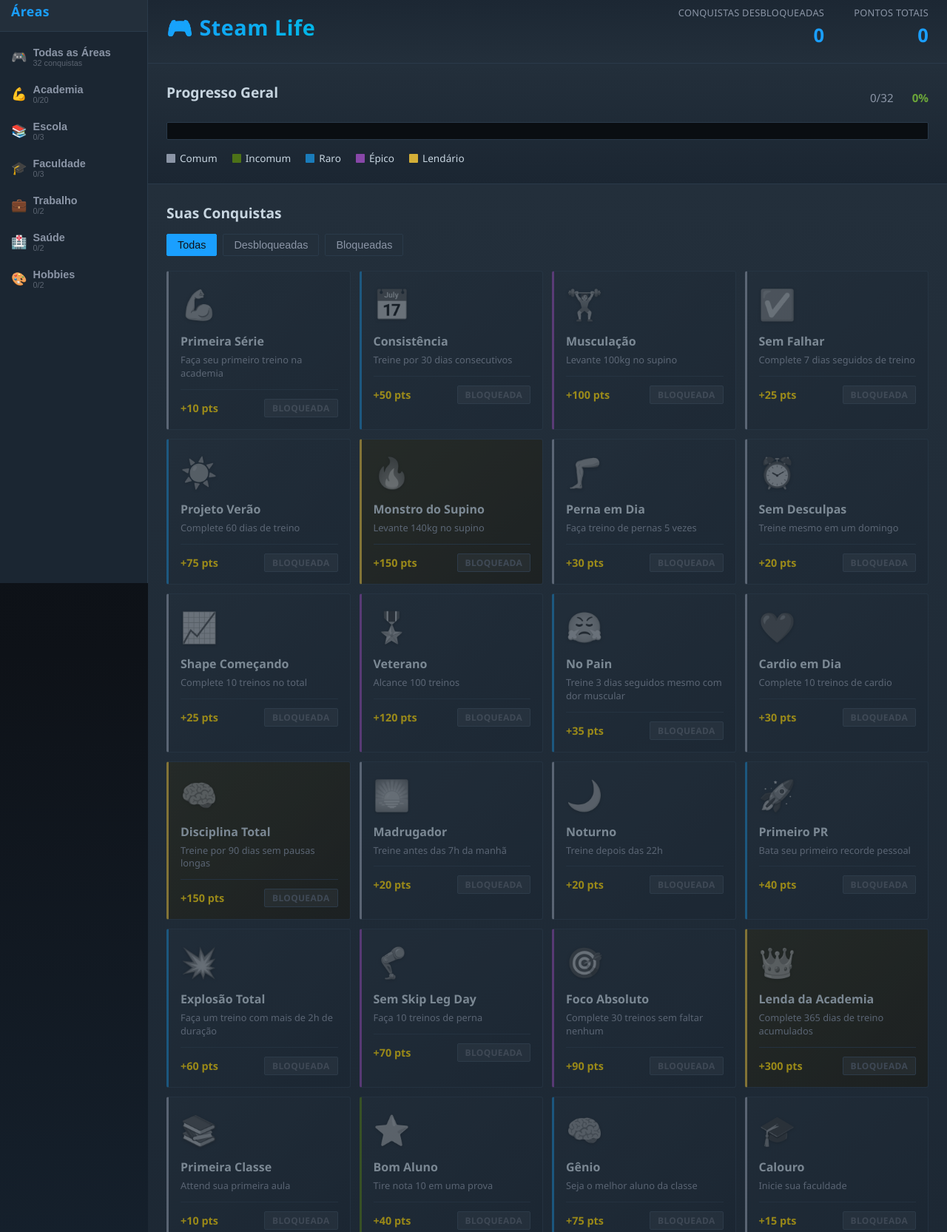
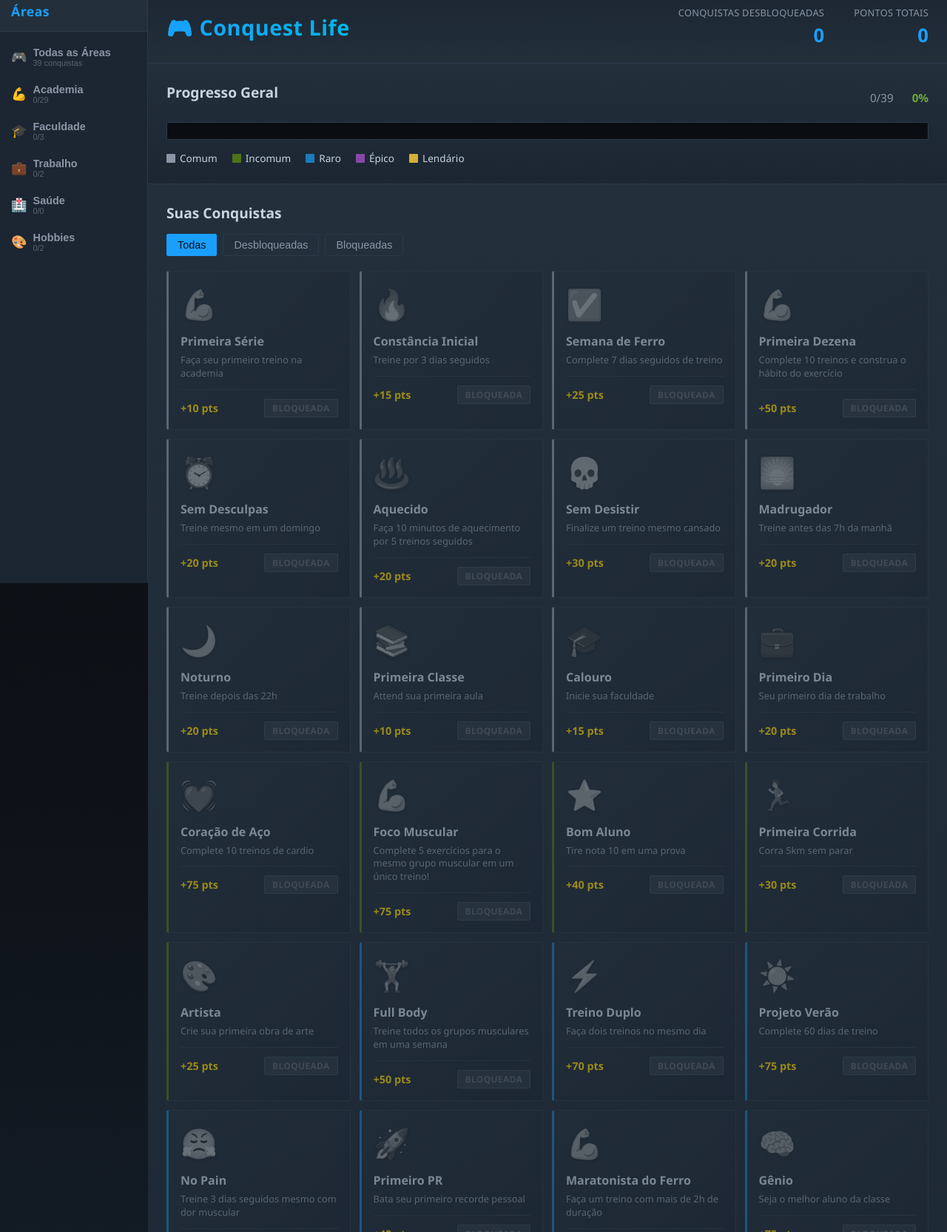
Before and after one commit to andresantosf/SteamLife, a plain HTML site: page index.html in a window 1280 px wide. Shown: the part 12-1677 px from the top of the page at 74% size. Drawn offline with Linux system fonts and the light colour scheme.

Commit message:
Novos achivments

```diff
--- a/data/achievements.json
+++ b/data/achievements.json
@@ -1,7 +1,6 @@
 {
     "achievements": [
         {
-            "id": 1,
             "areaId": 1,
             "name": "Primeira Série",
             "description": "Faça seu primeiro treino na academia",
@@ -11,29 +10,18 @@
             "unlocked": false
         },
         {
-            "id": 2,
+            "id": 20,
             "areaId": 1,
-            "name": "Consistência",
-            "description": "Treine por 30 dias consecutivos",
-            "points": 50,
-            "icon": "📅",
-            "rarity": "raro",
+            "name": "Constância Inicial",
+            "description": "Treine por 3 dias seguidos",
+            "points": 15,
+            "icon": "🔥",
+            "rarity": "comum",
             "unlocked": false
         },
         {
-            "id": 3,
             "areaId": 1,
-            "name": "Musculação",
-            "description": "Levante 100kg no supino",
-            "points": 100,
-            "icon": "🏋️",
-            "rarity": "épico",
-            "unlocked": false
-        },
-        {
-            "id": 4,
-            "areaId": 1,
-            "name": "Sem Falhar",
+            "name": "Semana de Ferro",
             "description": "Complete 7 dias seguidos de treino",
             "points": 25,
             "icon": "✅",
@@ -41,7 +29,184 @@
             "unlocked": false
         },
         {
-            "id": 5,
+            "areaId": 1,
+            "name": "Primeira Dezena",
+            "description": "Complete 10 treinos e construa o hábito do exercício",
+            "points": 50,
+            "icon": "💪",
+            "rarity": "comum",
+            "unlocked": false
+        },
+        {
+            "areaId": 1,
+            "name": "Sem Desculpas",
+            "description": "Treine mesmo em um domingo",
+            "points": 20,
+            "icon": "⏰",
+            "rarity": "comum",
+            "unlocked": false
+        },
+        {
+            "areaId": 1,
+            "name": "Coração de Aço",
+            "description": "Complete 10 treinos de cardio",
+            "points": 75,
+            "icon": "💓",
+            "rarity": "incomum",
+            "unlocked": false
+        },
+        {
+            "id": 21,
+            "areaId": 1,
+            "name": "Aquecido",
+            "description": "Faça 10 minutos de aquecimento por 5 treinos seguidos",
+            "points": 20,
+            "icon": "♨️",
+            "rarity": "comum",
+            "unlocked": false
+        },
+        {
+            "id": 22,
+            "areaId": 1,
+            "name": "Full Body",
+            "description": "Treine todos os grupos musculares em uma semana",
+            "points": 50,
+            "icon": "🏋️",
+            "rarity": "raro",
+            "unlocked": false
+        },
+        {
+            "id": 23,
+            "areaId": 1,
+            "name": "Sem Desistir",
+            "description": "Finalize um treino mesmo cansado",
+            "points": 30,
+            "icon": "💀",
+            "rarity": "comum",
+            "unlocked": false
+        },
+        {
+            "id": 24,
+            "areaId": 1,
+            "name": "Treino Duplo",
+            "description": "Faça dois treinos no mesmo dia",
+            "points": 70,
+            "icon": "⚡",
+            "rarity": "raro",
+            "unlocked": false
+        },
+        {
+            "id": 26,
+            "areaId": 1,
+            "name": "Primeiro Corte",
+            "description": "Chegue a 10% de gordura corporal",
+            "points": 200,
+            "icon": "✂️",
+            "rarity": "lendário",
+            "unlocked": false
+        },
+        {
+            "id": 28,
+            "areaId": 1,
+            "name": "Monstro do Agachamento",
+            "description": "Agache 140kg",
+            "points": 180,
+            "icon": "🦵",
+            "rarity": "épico",
+            "unlocked": false
+        },
+        {
+            "id": 29,
+            "areaId": 1,
+            "name": "Imparável",
+            "description": "Complete 180 dias de treino acumulados",
+            "points": 300,
+            "icon": "👑",
+            "rarity": "lendário",
+            "unlocked": false
+        },
+        {
+            "areaId": 1,
+            "name": "Madrugador",
+            "description": "Treine antes das 7h da manhã",
+            "points": 20,
+            "icon": "🌅",
+            "rarity": "comum",
+            "unlocked": false
+        },
+        {
+            "areaId": 1,
+            "name": "Noturno",
+            "description": "Treine depois das 22h",
+            "points": 20,
+            "icon": "🌙",
+            "rarity": "comum",
+            "unlocked": false
+        },
+        {
+            "areaId": 2,
+            "name": "Primeira Classe",
+            "description": "Attend sua primeira aula",
+            "points": 10,
+            "icon": "📚",
+            "rarity": "comum",
+            "unlocked": false
+        },
+        {
+            "areaId": 3,
+            "name": "Calouro",
+            "description": "Inicie sua faculdade",
+            "points": 15,
+            "icon": "🎓",
+            "rarity": "comum",
+            "unlocked": false
+        },
+        {
+            "areaId": 4,
+            "name": "Primeiro Dia",
+            "description": "Seu primeiro dia de trabalho",
+            "points": 20,
+            "icon": "💼",
+            "rarity": "comum",
+            "unlocked": false
+        },
+        {
+            "areaId": 1,
+            "name": "Foco Muscular",
+            "description": "Complete 5 exercícios para o mesmo grupo muscular em um único treino!",
+            "points": 75,
+            "icon": "💪",
+            "rarity": "incomum",
+            "unlocked": false
+        },
+        {
+            "areaId": 2,
+            "name": "Bom Aluno",
+            "description": "Tire nota 10 em uma prova",
+            "points": 40,
+            "icon": "⭐",
+            "rarity": "incomum",
+            "unlocked": false
+        },
+        {
+            "areaId": 1,
+            "name": "Primeira Corrida",
+            "description": "Corra 5km sem parar",
+            "points": 30,
+            "icon": "🏃",
+            "rarity": "incomum",
+            "unlocked": false
+        },
+        {
+            "areaId": 6,
+            "name": "Artista",
+            "description": "Crie sua primeira obra de arte",
+            "points": 25,
+            "icon": "🎨",
+            "rarity": "incomum",
+            "unlocked": false
+        },
+        {
             "areaId": 1,
             "name": "Projeto Verão",
             "description": "Complete 60 dias de treino",
@@ -51,7 +216,123 @@
             "unlocked": false
         },
         {
-            "id": 6,
+            "areaId": 1,
+            "name": "No Pain",
+            "description": "Treine 3 dias seguidos mesmo com dor muscular",
+            "points": 35,
+            "icon": "😤",
+            "rarity": "raro",
+            "unlocked": false
+        },
+        {
+            "areaId": 1,
+            "name": "Primeiro PR",
+            "description": "Bata seu primeiro recorde pessoal",
+            "points": 40,
+            "icon": "🚀",
+            "rarity": "raro",
+            "unlocked": false
+        },
+        {
+            "areaId": 1,
+            "name": "Maratonista do Ferro",
+            "description": "Faça um treino com mais de 2h de duração",
+            "points": 120,
+            "icon": "💪",
+            "rarity": "raro",
+            "unlocked": false
+        },
+        {
+            "areaId": 2,
+            "name": "Gênio",
+            "description": "Seja o melhor aluno da classe",
+            "points": 75,
+            "icon": "🧠",
+            "rarity": "raro",
+            "unlocked": false
+        },
+        {
+            "areaId": 3,
+            "name": "Formando",
+            "description": "Complete um semestre com excelência",
+            "points": 60,
+            "icon": "📜",
+            "rarity": "raro",
+            "unlocked": false
+        },
+        {
+            "areaId": 6,
+            "name": "Maestro",
+            "description": "Toque uma música perfeitamente",
+            "points": 80,
+            "icon": "🎵",
+            "rarity": "raro",
+            "unlocked": false
+        },
+        {
+            "areaId": 1,
+            "name": "Força dos Gigantes",
+            "description": "Levante 50kg no supino",
+            "points": 150,
+            "icon": "💪",
+            "rarity": "raro",
+            "unlocked": false
+        },
+        {
+            "areaId": 1,
+            "name": "Veterano",
+            "description": "Alcance 100 treinos",
+            "points": 120,
+            "icon": "🎖️",
+            "rarity": "épico",
+            "unlocked": false
+        },
+        {
+            "areaId": 1,
+            "name": "Sem Skip Leg Day",
+            "description": "Faça 10 treinos de perna",
+            "points": 70,
+            "icon": "🦿",
+            "rarity": "épico",
+            "unlocked": false
+        },
+        {
+            "areaId": 1,
+            "name": "Maratonista do Hábito",
+            "description": "Complete 30 dias consecutivos de treino sem faltar um único dia.",
+            "points": 200,
+            "icon": "🏃‍♂️",
+            "rarity": "épico",
+            "unlocked": false
+        },
+        {
+            "areaId": 3,
+            "name": "Mestre",
+            "description": "Complete seu mestrado",
+            "points": 150,
+            "icon": "👨‍🎓",
+            "rarity": "épico",
+            "unlocked": false
+        },
+        {
+            "areaId": 4,
+            "name": "Promoção",
+            "description": "Receba uma promoção",
+            "points": 100,
+            "icon": "📊",
+            "rarity": "épico",
+            "unlocked": false
+        },
+        {
+            "areaId": 1,
+            "name": "Resistência",
+            "description": "Corra uma maratona",
+            "points": 120,
+            "icon": "🏅",
+            "rarity": "épico",
+            "unlocked": false
+        },
+        {
             "areaId": 1,
             "name": "Monstro do Supino",
             "description": "Levante 140kg no supino",
@@ -61,67 +342,6 @@
             "unlocked": false
         },
         {
-            "id": 7,
-            "areaId": 1,
-            "name": "Perna em Dia",
-            "description": "Faça treino de pernas 5 vezes",
-            "points": 30,
-            "icon": "🦵",
-            "rarity": "comum",
-            "unlocked": false
-        },
-        {
-            "id": 8,
-            "areaId": 1,
-            "name": "Sem Desculpas",
-            "description": "Treine mesmo em um domingo",
-            "points": 20,
-            "icon": "⏰",
-            "rarity": "comum",
-            "unlocked": false
-        },
-        {
-            "id": 9,
-            "areaId": 1,
-            "name": "Shape Começando",
-            "description": "Complete 10 treinos no total",
-            "points": 25,
-            "icon": "📈",
-            "rarity": "comum",
-            "unlocked": false
-        },
-        {
-            "id": 10,
-            "areaId": 1,
-            "name": "Veterano",
-            "description": "Alcance 100 treinos",
-            "points": 120,
-            "icon": "🎖️",
-            "rarity": "épico",
-            "unlocked": false
-        },
-        {
-            "id": 11,
-            "areaId": 1,
-            "name": "No Pain",
-            "description": "Treine 3 dias seguidos mesmo com dor muscular",
-            "points": 35,
-            "icon": "😤",
-            "rarity": "raro",
-            "unlocked": false
-        },
-        {
-            "id": 12,
-            "areaId": 1,
-            "name": "Cardio em Dia",
-            "description": "Complete 10 treinos de cardio",
-            "points": 30,
-            "icon": "❤️",
-            "rarity": "comum",
-            "unlocked": false
-        },
-        {
-            "id": 13,
             "areaId": 1,
             "name": "Disciplina Total",
             "description": "Treine por 90 dias sem pausas longas",
@@ -131,193 +351,12 @@
             "unlocked": false
         },
         {
-            "id": 14,
             "areaId": 1,
-            "name": "Madrugador",
-            "description": "Treine antes das 7h da manhã",
-            "points": 20,
-            "icon": "🌅",
-            "rarity": "comum",
-            "unlocked": false
-        },
-        {
-            "id": 15,
-            "areaId": 1,
-            "name": "Noturno",
-            "description": "Treine depois das 22h",
-            "points": 20,
-            "icon": "🌙",
-            "rarity": "comum",
-            "unlocked": false
-        },
-        {
-            "id": 16,
-            "areaId": 1,
-            "name": "Primeiro PR",
-            "description": "Bata seu primeiro recorde pessoal",
-            "points": 40,
-            "icon": "🚀",
-            "rarity": "raro",
-            "unlocked": false
-        },
-        {
-            "id": 17,
-            "areaId": 1,
-            "name": "Explosão Total",
-            "description": "Faça um treino com mais de 2h de duração",
-            "points": 60,
-            "icon": "💥",
-            "rarity": "raro",
-            "unlocked": false
-        },
-        {
-            "id": 18,
-            "areaId": 1,
-            "name": "Sem Skip Leg Day",
-            "description": "Faça 10 treinos de perna",
-            "points": 70,
-            "icon": "🦿",
-            "rarity": "épico",
-            "unlocked": false
-        },
-        {
-            "id": 19,
-            "areaId": 1,
-            "name": "Foco Absoluto",
-            "description": "Complete 30 treinos sem faltar nenhum",
-            "points": 90,
-            "icon": "🎯",
-            "rarity": "épico",
-            "unlocked": false
-        },
-        {
-            "id": 20,
-            "areaId": 1,
-            "name": "Lenda da Academia",
+            "name": "Guerreiro Lendário",
             "description": "Complete 365 dias de treino acumulados",
-            "points": 300,
-            "icon": "👑",
+            "points": 365,
+            "icon": "💪",
             "rarity": "lendário",
-            "unlocked": false
-        },
-        {
-            "id": 21,
-            "areaId": 2,
-            "name": "Primeira Classe",
-            "description": "Attend sua primeira aula",
-            "points": 10,
-            "icon": "📚",
-            "rarity": "comum",
-            "unlocked": false
-        },
-        {
-            "id": 22,
-            "areaId": 2,
-            "name": "Bom Aluno",
-            "description": "Tire nota 10 em uma prova",
-            "points": 40,
-            "icon": "⭐",
-            "rarity": "incomum",
-            "unlocked": false
-        },
-        {
-            "id": 23,
-            "areaId": 2,
-            "name": "Gênio",
-            "description": "Seja o melhor aluno da classe",
-            "points": 75,
-            "icon": "🧠",
-            "rarity": "raro",
-            "unlocked": false
-        },
-        {
-            "id": 24,
-            "areaId": 3,
-            "name": "Calouro",
-            "description": "Inicie sua faculdade",
-            "points": 15,
-            "icon": "🎓",
-            "rarity": "comum",
-            "unlocked": false
-        },
-        {
-            "id": 25,
-            "areaId": 3,
-            "name": "Formando",
-            "description": "Complete um semestre com excelência",
-            "points": 60,
-            "icon": "📜",
-            "rarity": "raro",
-            "unlocked": false
-        },
-        {
-            "id": 26,
-            "areaId": 3,
-            "name": "Mestre",
-            "description": "Complete seu mestrado",
-            "points": 150,
-            "icon": "👨‍🎓",
-            "rarity": "épico",
-            "unlocked": false
-        },
-        {
-            "id": 27,
-            "areaId": 4,
-            "name": "Primeiro Dia",
-            "description": "Seu primeiro dia de trabalho",
-            "points": 20,
-            "icon": "💼",
-            "rarity": "comum",
-            "unlocked": false
-        },
-        {
-            "id": 28,
-            "areaId": 4,
-            "name": "Promoção",
-            "description": "Receba uma promoção",
-            "points": 100,
-            "icon": "📊",
-            "rarity": "épico",
-            "unlocked": false
-        },
-        {
-            "id": 29,
-            "areaId": 5,
-            "name": "Primeira Corrida",
-            "description": "Corra 5km sem parar",
-            "points": 30,
-            "icon": "🏃",
-            "rarity": "incomum",
-            "unlocked": false
-        },
-        {
-            "id": 30,
-            "areaId": 5,
-            "name": "Resistência",
-            "description": "Corra uma maratona",
-            "points": 120,
-            "icon": "🏅",
-            "rarity": "épico",
-            "unlocked": false
-        },
-        {
-            "id": 31,
-            "areaId": 6,
-            "name": "Artista",
-            "description": "Crie sua primeira obra de arte",
-            "points": 25,
-            "icon": "🎨",
-            "rarity": "incomum",
-            "unlocked": false
-        },
-        {
-            "id": 32,
-            "areaId": 6,
-            "name": "Maestro",
-            "description": "Toque uma música perfeitamente",
-            "points": 80,
-            "icon": "🎵",
-            "rarity": "raro",
             "unlocked": false
         }
     ]
--- a/data/areas.json
+++ b/data/areas.json
@@ -5,12 +5,6 @@
             "name": "Academia",
             "icon": "💪",
             "color": "#FF6B6B"
-        },
-        {
-            "id": 2,
-            "name": "Escola",
-            "icon": "📚",
-            "color": "#4ECDC4"
         },
         {
             "id": 3,
--- a/index.html
+++ b/index.html
@@ -24,7 +24,7 @@
             <!-- Header -->
             <header class="header">
                 <div class="header-content">
-                    <h1 class="logo">🎮 Steam Life</h1>
+                    <h1 class="logo">🎮 Conquest Life</h1>
                     <div class="header-stats">
                         <div class="stat-item">
                             <span class="stat-label">Conquistas Desbloqueadas</span>
--- a/script.js
+++ b/script.js
@@ -5,6 +5,7 @@
         this.areas = [];
         this.currentAreaId = null;
         this.currentFilter = 'todas';
+        this.dataVersion = null;
         this.init();
     }
 
@@ -17,30 +18,43 @@
 
     async loadData() {
         try {
+            // Adicionar timestamp para forçar atualização (sem cache)
+            const timestamp = new Date().getTime();
             const [achievementsRes, areasRes] = await Promise.all([
-                fetch('./data/achievements.json'),
-                fetch('./data/areas.json')
+                fetch(`./data/achievements.json?v=${timestamp}`),
+                fetch(`./data/areas.json?v=${timestamp}`)
             ]);
 
             const achievementsData = await achievementsRes.json();
             const areasData = await areasRes.json();
 
-            // Carregar dados salvos do localStorage
+            // Auto-gerar IDs se não existirem ou se estiverem duplicados
+            let achievementsWithIds = this.autoGenerateIds(achievementsData.achievements);
+
+            // Criar um hash dos dados para detectar mudanças
+            const currentHash = JSON.stringify(achievementsWithIds);
+            const savedVersion = localStorage.getItem('dataVersion');
             const savedAchievements = localStorage.getItem('achievements');
 
-            // Se existem dados salvos, verificar se têm areaId (dados novos)
-            if (savedAchievements) {
+            // Se o JSON mudou, limpar localStorage e usar novos dados
+            if (savedVersion !== currentHash) {
+                console.log('JSON foi modificado, atualizando dados...');
+                localStorage.setItem('dataVersion', currentHash);
+                localStorage.removeItem('achievements');
+                this.achievements = achievementsWithIds;
+                this.saveToLocalStorage();
+            } else if (savedAchievements) {
+                // Dados salvos estão atualizados, usar do localStorage
                 const parsed = JSON.parse(savedAchievements);
-                // Verificar se o primeiro item tem areaId, se não, descartar dados antigos
                 if (parsed.length > 0 && parsed[0].areaId !== undefined) {
                     this.achievements = parsed;
                 } else {
-                    // Dados antigos sem areaId, usar novos dados
-                    this.achievements = achievementsData.achievements;
+                    // Dados antigos, usar novos
+                    this.achievements = achievementsWithIds;
                     this.saveToLocalStorage();
                 }
             } else {
-                this.achievements = achievementsData.achievements;
+                this.achievements = achievementsWithIds;
                 this.saveToLocalStorage();
             }
 
@@ -53,6 +67,22 @@
             console.error('Erro ao carregar dados:', error);
             this.showToast('Erro ao carregar dados', true);
         }
+    }
+
+    autoGenerateIds(achievements) {
+        // Verificar se precisamos gerar IDs
+        const hasAllIds = achievements.every((a, index) => a.id === index + 1);
+
+        if (!hasAllIds) {
+            console.log('Gerando IDs automaticamente...');
+            // Atribuir IDs sequenciais
+            return achievements.map((achievement, index) => ({
+                ...achievement,
+                id: index + 1
+            }));
+        }
+
+        return achievements;
     }
 
     saveToLocalStorage() {
@@ -173,6 +203,12 @@
         } else if (this.currentFilter === 'bloqueadas') {
             filtered = filtered.filter(a => !a.unlocked);
         }
+
+        // Ordenar por raridade (comum -> incomum -> raro -> épico -> lendário)
+        const rarityOrder = { comum: 0, incomum: 1, raro: 2, épico: 3, lendário: 4 };
+        filtered.sort((a, b) => {
+            return rarityOrder[a.rarity] - rarityOrder[b.rarity];
+        });
 
         return filtered;
     }
```
